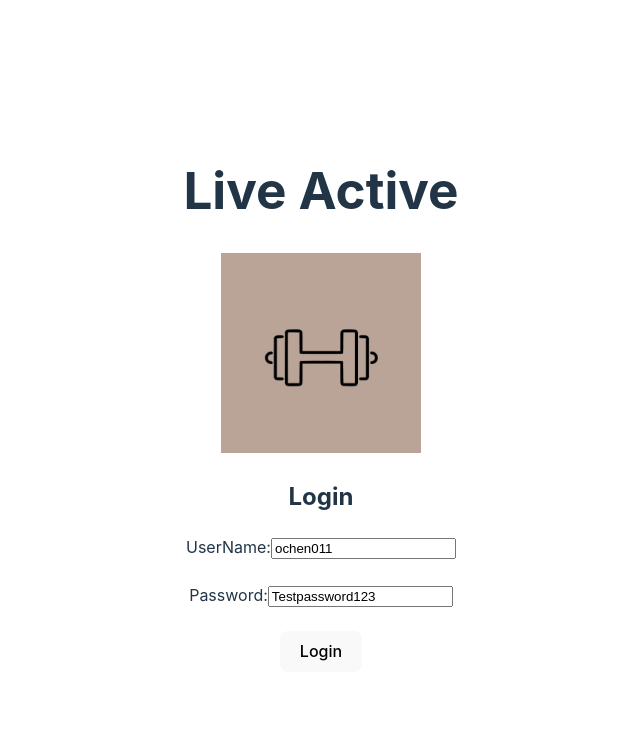
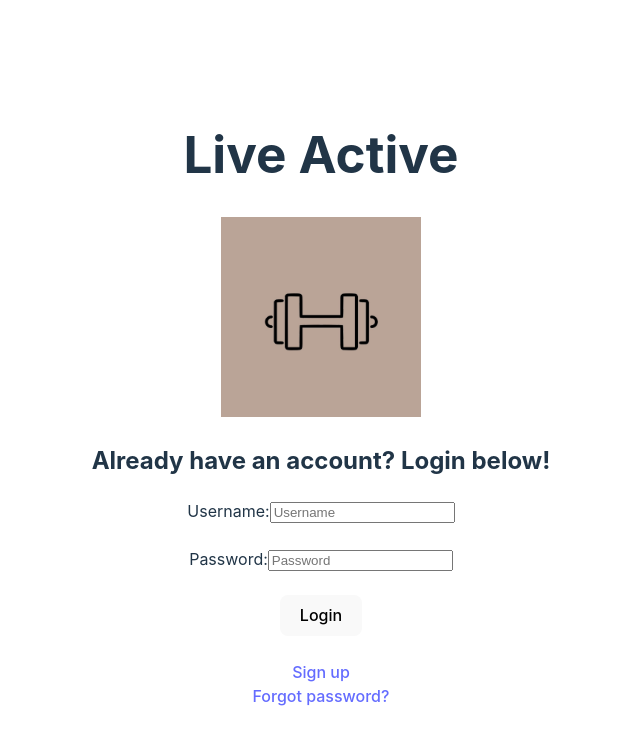
Before and after one commit to xTh3Unkn0wnx/CS-180-Team-6-Project, a React (Vite) app in the folder main-src/: page / in a window 1280 px wide. Shown: the top 744 px of the page, without its empty margins (319-959 px from the left). Built offline with nearby package versions, Linux system fonts and the light colour scheme; no server answers.

Commit message:
Currently able to check login and navigate to homescreen, needs to still check login from database

```diff
--- a/main-src/src/client/App.tsx
+++ b/main-src/src/client/App.tsx
@@ -15,24 +15,22 @@ function App() {
   const [count, setCount] = useState(0);
   const [message, setMessage] = useState("");
   const [data, setData] = useState("");
-  const [username, setUsername] = useState("ochen011");
-  const [password, setPassword] = useState("Testpassword123");
+  const [username, setUsername] = useState("");
+  const [password, setPassword] = useState("");
   const [isLoggedIn, setIsLoggedIn] = useState(false);
 
   axios.get('/api/hello')
   .then((response) => setMessage(response.data));
 
   const loginButton = async () => {
-    if (data != ""){
-      setData("");
-    }
-    else {
-      try {
-        const response = await axios.get('/api/data');
-        setData(response.data)
-      } catch (err) {
-        console.error(`Error fetxhing data:`, err);
-      }
+    var email = (document.getElementById("usernameLogin") as HTMLInputElement). value;
+    var password = (document.getElementById("passwordLogin") as HTMLInputElement).value;
+
+    if(email=="ochen011@ucr.edu" && password=="test123"){
+      window.location.assign("homeScreen.tsx");
+      alert("Successful Login");
+    }else{
+      alert("Wrong Username or Password. Try again!")
     }
   };
 
@@ -41,35 +39,49 @@ function App() {
     }
 
   return (
-    <div className="App">
+    <div className="container">
       <h1> Live Active </h1>
         <img src="src/client/assets/liveActive.jpg" width="200" height="200"/>
+        <form>
         <div>
-          <h2> Login </h2>
+          <h2> Already have an account? Login below! </h2>
+            <div className="userNameLogin">
             <label>
-              UserName:
-              <input
-                type="text"
-                value={username}
-              />
+              Username:
+              <input type="text" name="usernameLogin" id="usernameLogin" placeholder="Username" />
             </label>
-          <br />
-          <br />
+            </div>
+          <br/>
+            <div className="passwordLogin">
             <label>
               Password:
-              <input
-                type="text"
-                value={password}
-              />
+              <input type="text" name = "passwordlogin" id="passwordLogin" placeholder="Password" />
             </label>
+            </div>
         </div>
+        </form>
       <br />
       <div>
       </div>
       <button onClick={loginButton}>
         Login
       </button>
+
+    <br/>
+    <br/>
+
+    <div className="bottom-container">
+      <div className="row">
+        <div className="col">
+          <a href="#" id="signup" className="signup">Sign up</a>
+        </div>
+
+        <div className="col">
+        <a href="#" id="forgotpass" className="forgotpass">Forgot password?</a>
+        </div>
+      </div>
     </div>
+  </div>
   );
 }
 
```
Also changed, not shown: main-src/src/client/homeScreen.tsx (added).
